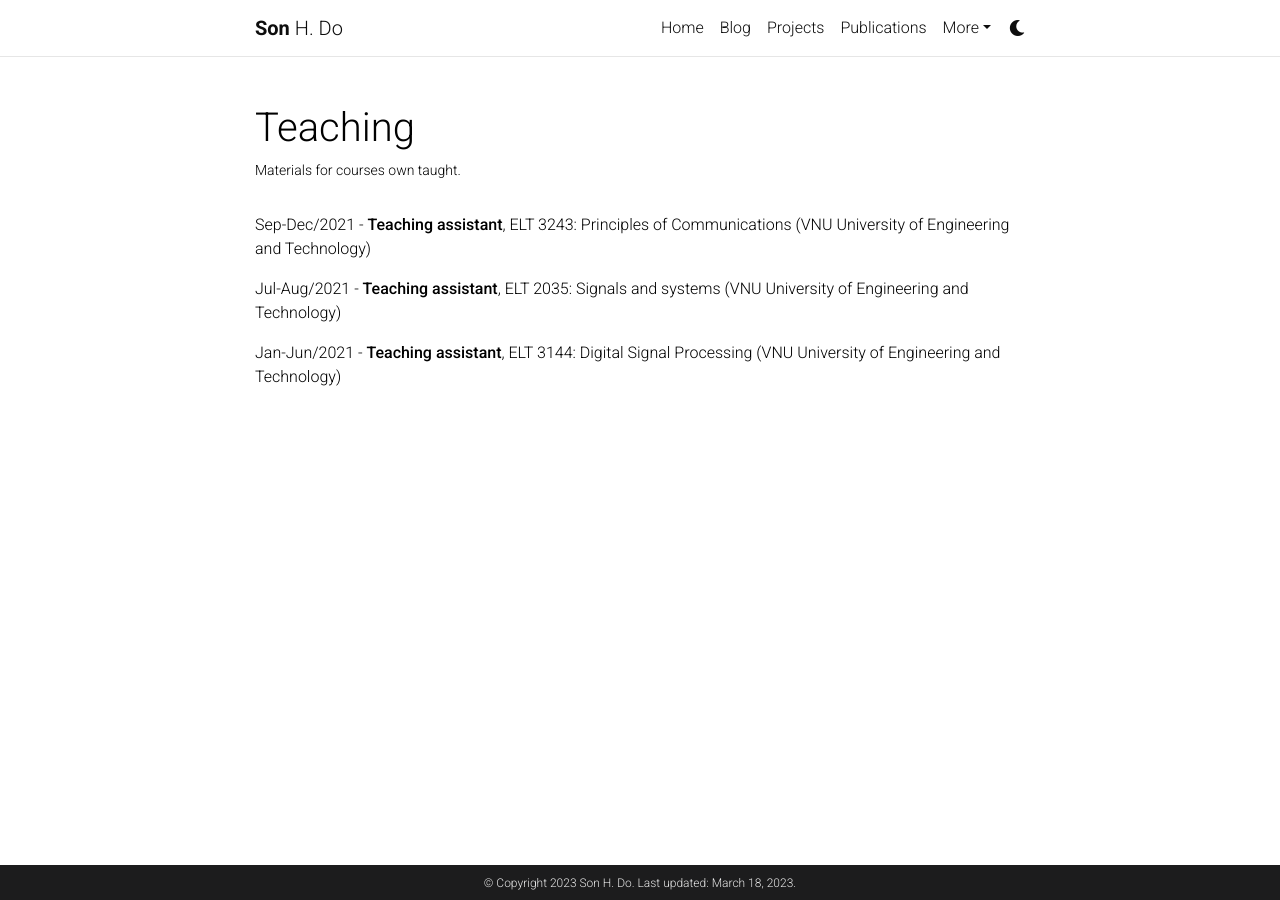
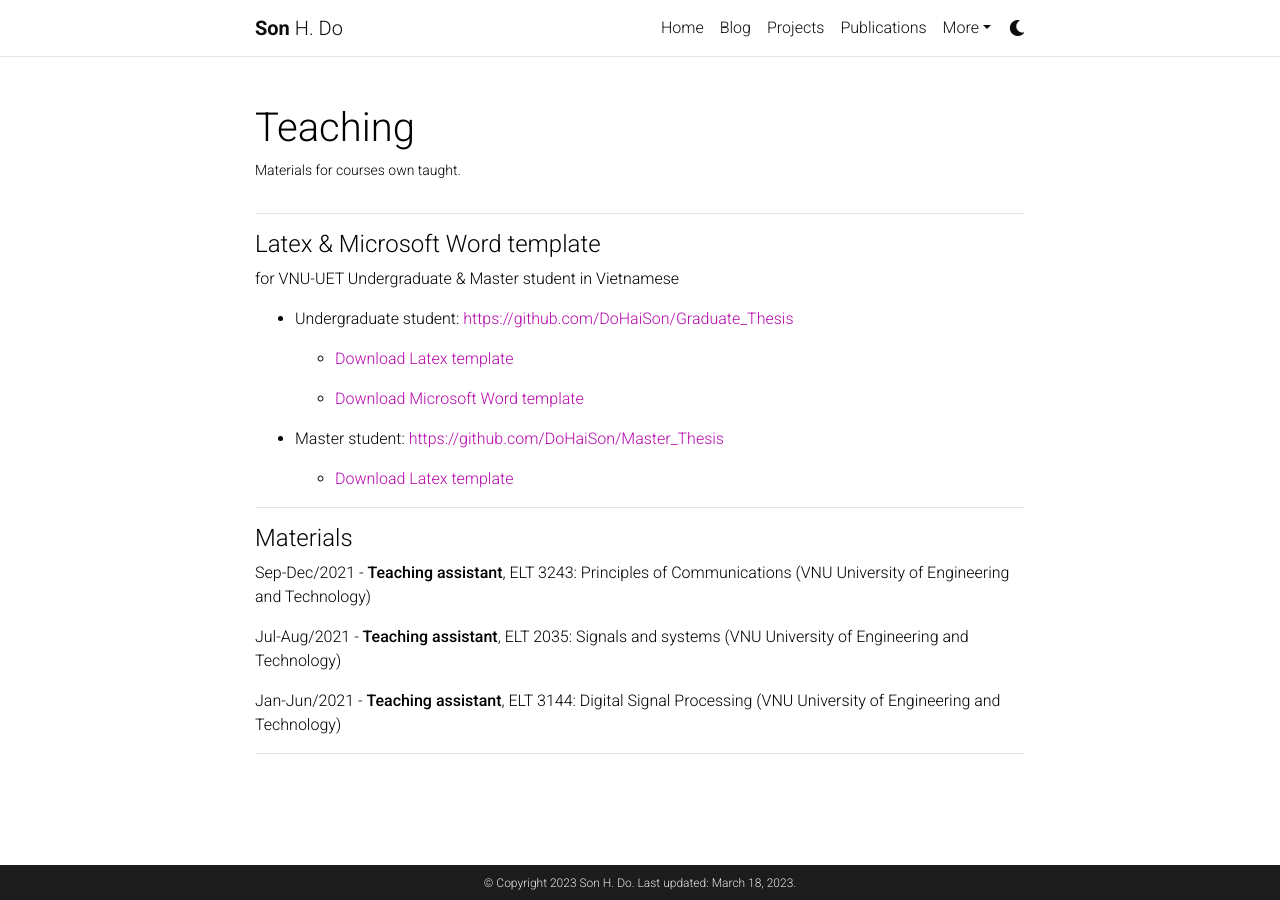
Before and after one commit to DoHaiSon/dohaison.github.io, a Jekyll site: the page built from _pages/teaching.md, in a window 1280 px wide. Built offline with Jekyll 4.4.1, drawn with Linux system fonts in a browser that asks for light colours; comment, search, counter and statistics services are not loaded; a style sheet for code colours, icons or effects is not loaded.

Commit message:
add latex template to teaching page

```diff
--- a/_pages/teaching.md
+++ b/_pages/teaching.md
@@ -6,8 +6,28 @@ description: Materials for courses own taught.
 nav: false
 ---
 
+---
+
+<h4>Latex & Microsoft Word template</h4> for VNU-UET Undergraduate & Master student in Vietnamese
+
+- Undergraduate student: [https://github.com/DoHaiSon/Graduate_Thesis](https://github.com/DoHaiSon/Graduate_Thesis)
+
+    - [Download Latex template](https://github.com/DoHaiSon/Graduate_Thesis/archive/refs/heads/master.zip)
+
+    - [Download Microsoft Word template](https://github.com/DoHaiSon/Graduate_Thesis/raw/master/Word_template.docx)
+
+- Master student: [https://github.com/DoHaiSon/Master_Thesis](https://github.com/DoHaiSon/Master_Thesis)
+
+    - [Download Latex template](https://github.com/DoHaiSon/Master_Thesis/archive/refs/heads/master.zip)
+
+---
+
+<h4>Materials</h4>
+
 Sep-Dec/2021 - **Teaching assistant**, ELT 3243: Principles of Communications (VNU University of Engineering and Technology)
 
 Jul-Aug/2021 - **Teaching assistant**, ELT 2035: Signals and systems (VNU University of Engineering and Technology)
 
 Jan-Jun/2021 - **Teaching assistant**, ELT 3144: Digital Signal Processing (VNU University of Engineering and Technology)
+
+---
```
